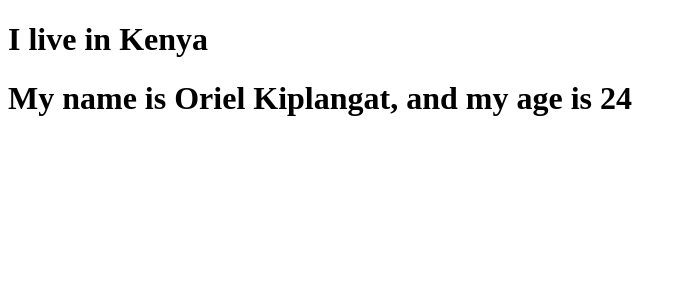
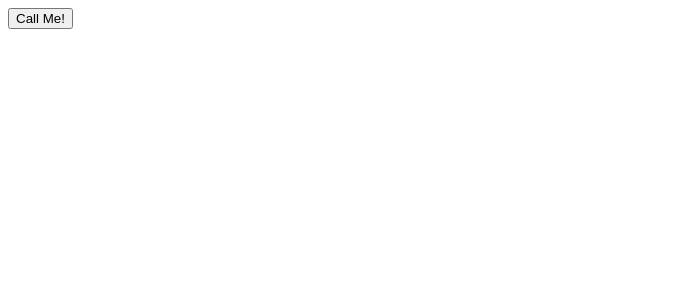
Before and after one commit to orii-blackmark/Udemy-React-Course, a React (Create React App) app: page / in a window 1280 px wide. Shown: the top 300 px of the page, without its empty margins (0-687 px from the left). Built offline with nearby package versions, Linux system fonts and the light colour scheme.

Commit message:
React Events

```diff
--- a/src/index.js
+++ b/src/index.js
@@ -1,24 +1,12 @@
 import React from "react";
 import ReactDOM from "react-dom/client";
 
-function Person(props) {
-  return (
-    <h1>
-      My name is {props.name}, and my age is {props.age}
-    </h1>
-  );
-}
-
-function Oriel() {
-  const myobj = { name: "Oriel Kiplangat", age: "24" };
-
-  return (
-    <>
-      <h1>I live in Kenya</h1>
-      <Person name={myobj.name} age={myobj.age} />
-    </>
-  );
+function Person() {
+  const callName = (name) => {
+    alert("Hello " + name);
+  };
+  return <button onClick={callName("Oriel")}>Call Me!</button>;
 }
 
 const root = ReactDOM.createRoot(document.getElementById("root"));
-root.render(<Oriel />);
+root.render(<Person />);
```
